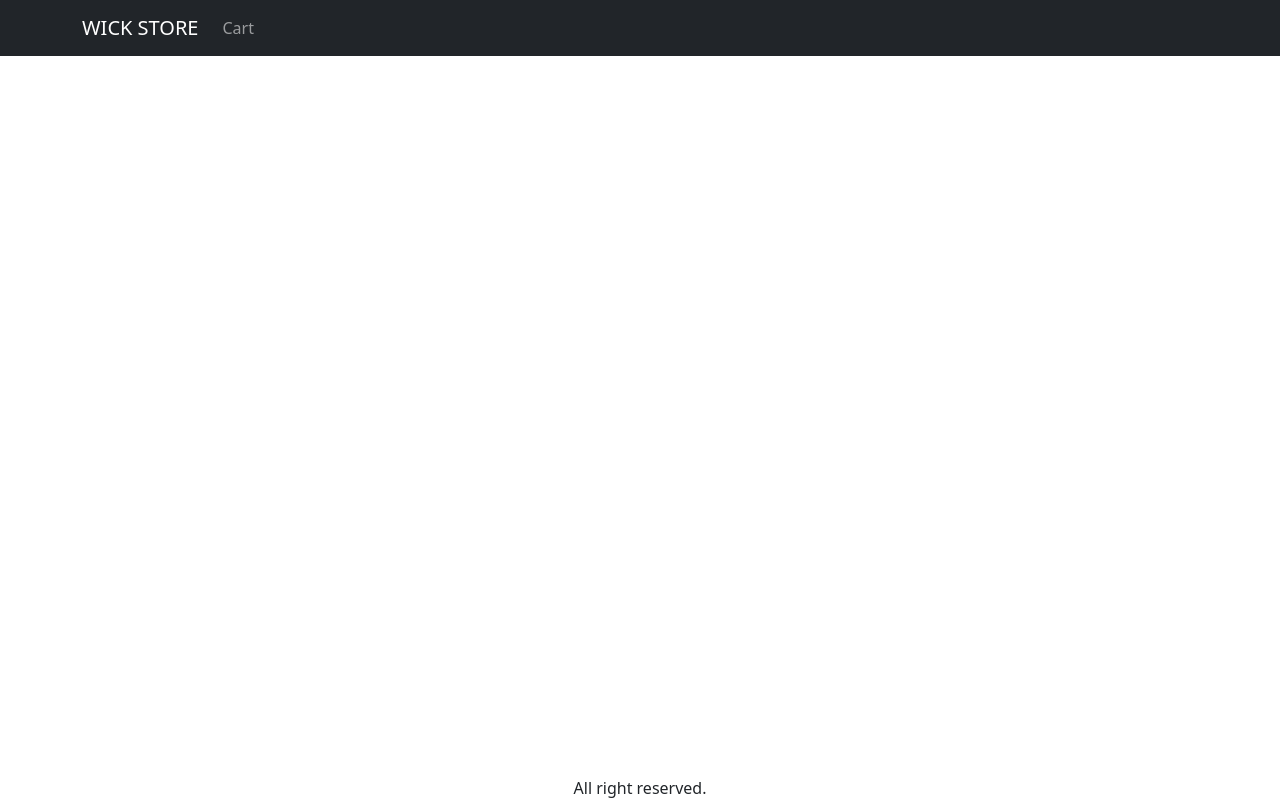
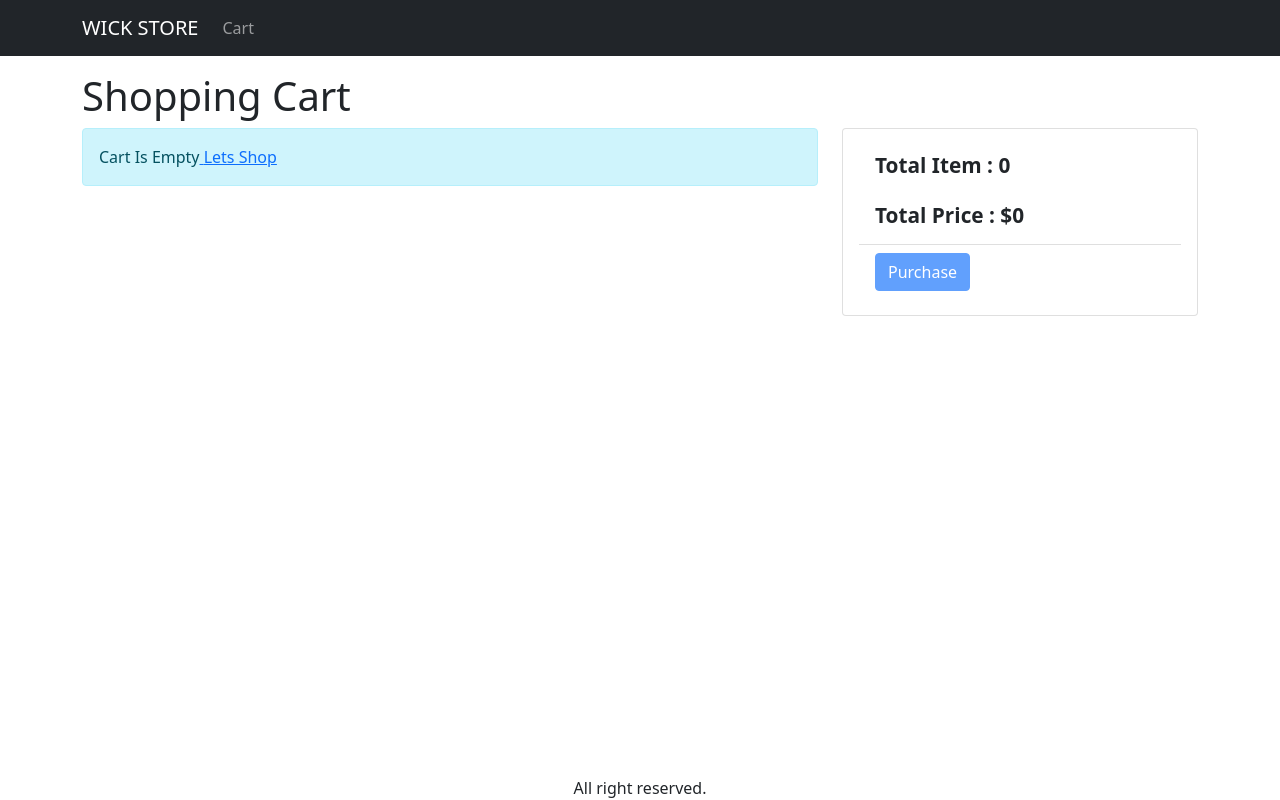
Before and after one commit to IMTIAZ9085/ecommerce_project_wickstore, a React (Create React App) app in the folder frontend/: page /cart in a window 1280 px wide. Built offline with nearby package versions, Linux system fonts and the light colour scheme.

Commit message:
cart item design completed

```diff
--- a/frontend/src/App.js
+++ b/frontend/src/App.js
@@ -10,6 +10,7 @@ import Container from 'react-bootstrap/Container';
 import {LinkContainer} from 'react-router-bootstrap'
 import {Store} from './Store';
 import { useContext } from 'react';
+import CartScreen from './Pages/CartScreen';
 
 function App() {
   const {state} = useContext(Store);
@@ -54,6 +55,10 @@ function App() {
         <Route path="/product/:slug" element={<Productpage />}>
         </Route>
 
+        {/* //CartScreen PAGE ROUTE */}
+        <Route path="/cart" element={<CartScreen />}>
+        </Route>
+
       </Routes>
 
        {/* //RENDERING THE PRODUCT data */}
--- a/frontend/src/Pages/CartScreen.jsx
+++ b/frontend/src/Pages/CartScreen.jsx
@@ -1,8 +1,10 @@
 import {useContext} from 'react'
 import { Helmet } from 'react-helmet-async';
-import Store from '../Store';
+import {Store} from '../Store';
 import Row from 'react-bootstrap/Row';
 import Col from 'react-bootstrap/Col';
+import Button from 'react-bootstrap/Button';
+import Card from 'react-bootstrap/Card';
 import ListGroup from 'react-bootstrap/ListGroup';
 import MessageBox from '../Component/MessageBox';
 import { Link } from 'react-router-dom';
@@ -25,7 +27,7 @@ const { cart : {cartItems},} = state;
             cartItems.length === 0 ? (
              <MessageBox>
                   Cart Is Empty
-                  <Link to="/">Lets Shop</Link>
+                  <Link to="/">{'  '}Lets Shop</Link>
              </MessageBox>
             ):
             (
@@ -33,15 +35,35 @@ const { cart : {cartItems},} = state;
                         {
                               cartItems.map((item) =>(
                                     <ListGroup.Item key={item._id}>
-                                          <Row ClassName="align-items-center">
+                                          <Row className="align-items-center">
+
                                                 <Col md={4}>
                                                     <img
                                                       src={item.image}
                                                       alt={item.name}
-                                                      ClassName="img-fluid rounded img-thumbnail"
-                                                    />
-                                                    <Link to={`/product/${item.slug}`}>{item.name}</Link>
+                                                      className="img-fluid rounded img-thumbnail cart-img"
+                                                    /> {''} <br/>
+                                                    <Link style={{textDecoration:"none"}} to={`/product/${item.slug}`}>{item.name}</Link>
                                                 </Col>
+
+                                             <Col md={3}>
+                                                <Button varient="light" disabled={item.quantity===1}>
+                                                      <i className="fas fa-minus-circle"></i>
+                                                </Button>{' '}
+                                                <span>{item.quantity}</span>
+                                                <Button varient="light" disabled={item.quantity===item.countInStock}>
+                                                      <i className="fas fa-plus-circle"></i>
+                                                </Button>
+                                             </Col>
+
+                                             <Col md={3}>${item.price}</Col>
+
+                                             <Col md={2}>
+                                                <Button variant="light">
+                                                   <i className="fas fa-trash"></i>
+                                                </Button>
+                                             </Col>
+
                                           </Row>
                                     </ListGroup.Item>
                               ))
@@ -50,7 +72,31 @@ const { cart : {cartItems},} = state;
             )
       }
      </Col>
-     <Col md={4}></Col>
+     <Col md={4}>
+      <Card>
+            <Card.Body>
+                  <ListGroup variant="flush">
+                     <ListGroup.Item>
+                        <h4 style={{fontWeight: 'bold', fontSize:"1.3rem"}}>
+                              Total Item :{' '}{cartItems.reduce((a,c)=>a+c.quantity,0)}
+                                <br/><br/>
+                              Total Price :
+                              ${cartItems.reduce((a,c)=>a+c.quantity*c.price,0)}
+
+                        </h4>
+                     </ListGroup.Item>
+                     <ListGroup.Item>
+                        <Button type="button"
+                         varient="primary"
+                         disabled={cartItems.length === 0}
+                        >
+                              Purchase
+                        </Button>
+                     </ListGroup.Item>
+                  </ListGroup>
+            </Card.Body>
+      </Card>
+     </Col>
      </Row>
 
     </>
--- a/frontend/src/Pages/Productpage.jsx
+++ b/frontend/src/Pages/Productpage.jsx
@@ -1,6 +1,6 @@
 import axios from 'axios';
 import React, { useContext, useEffect, useReducer } from 'react'
-import { useParams } from 'react-router-dom';
+import {  useNavigate, useParams } from 'react-router-dom';
 // import logger from 'use-reducer-logger';
 import Row from 'react-bootstrap/Row';
 import Col from 'react-bootstrap/Col';
@@ -30,6 +30,7 @@ const reducer = (state,action) => {
 }
 
 const Productpage = () => {
+  const navigate = useNavigate();
       const params = useParams();
       const {slug} = params;
 
@@ -73,6 +74,12 @@ const Productpage = () => {
     type:'CART_ADD_ITEM',
    payload:{...product,quantity:quantity},
    });
+
+
+   //after adding item to cart they are navigating to the cart page
+   navigate('/cart');
+
+
   }
 
 
@@ -81,10 +88,10 @@ const Productpage = () => {
         <Row>
         <Col md={6}>
         <img
+            src = {product.image}
+            alt={product.name}
             className="img-large"
-            src={product.image}
-            alt={product.name}
-          ></img>
+          />
          {console.log(product.image)}
         </Col>
 
--- a/frontend/src/index.css
+++ b/frontend/src/index.css
@@ -47,6 +47,11 @@ main{
   padding:1rem;
 }
 
-.img-thumbnail{
-  height:80px;
+/* .img-thumbnail{
+  height:40px;
+} */
+
+.cart-img{
+  height:70px!important;
+  width: 60px!important;
 }
```
